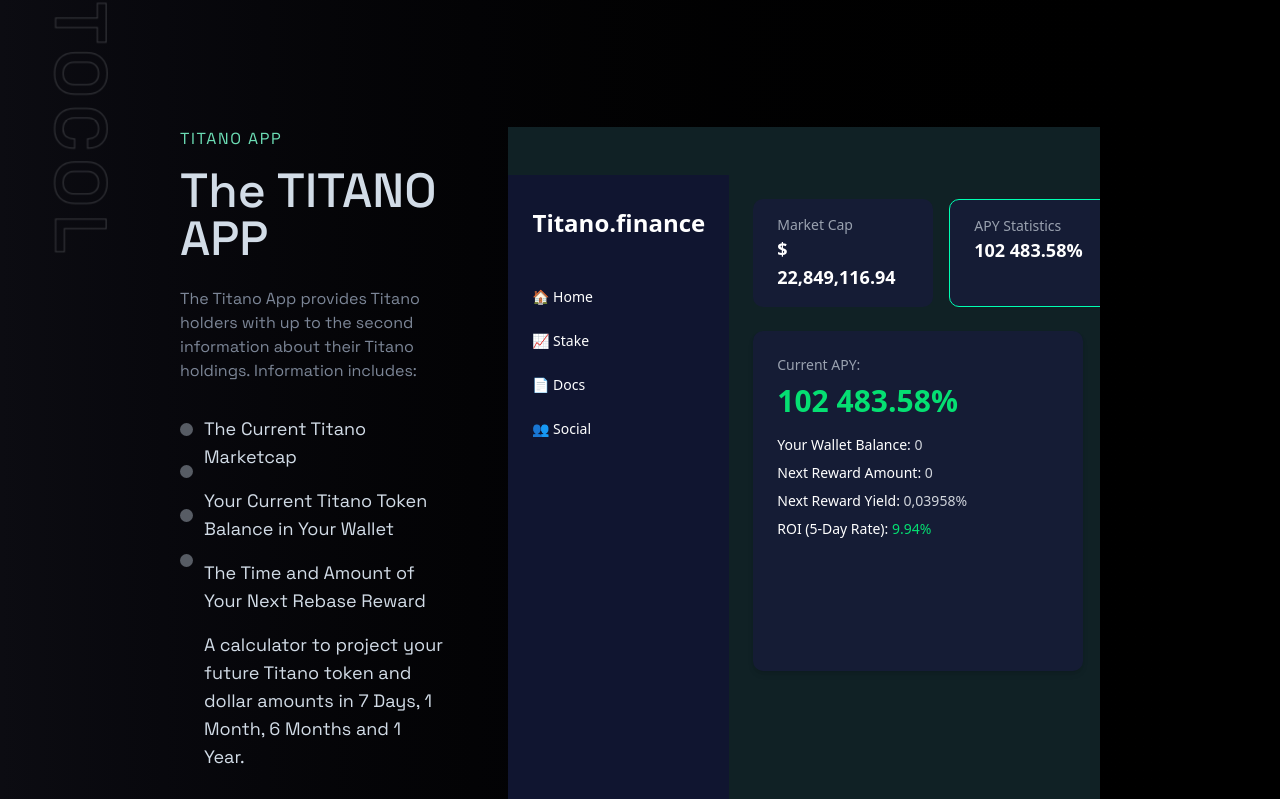
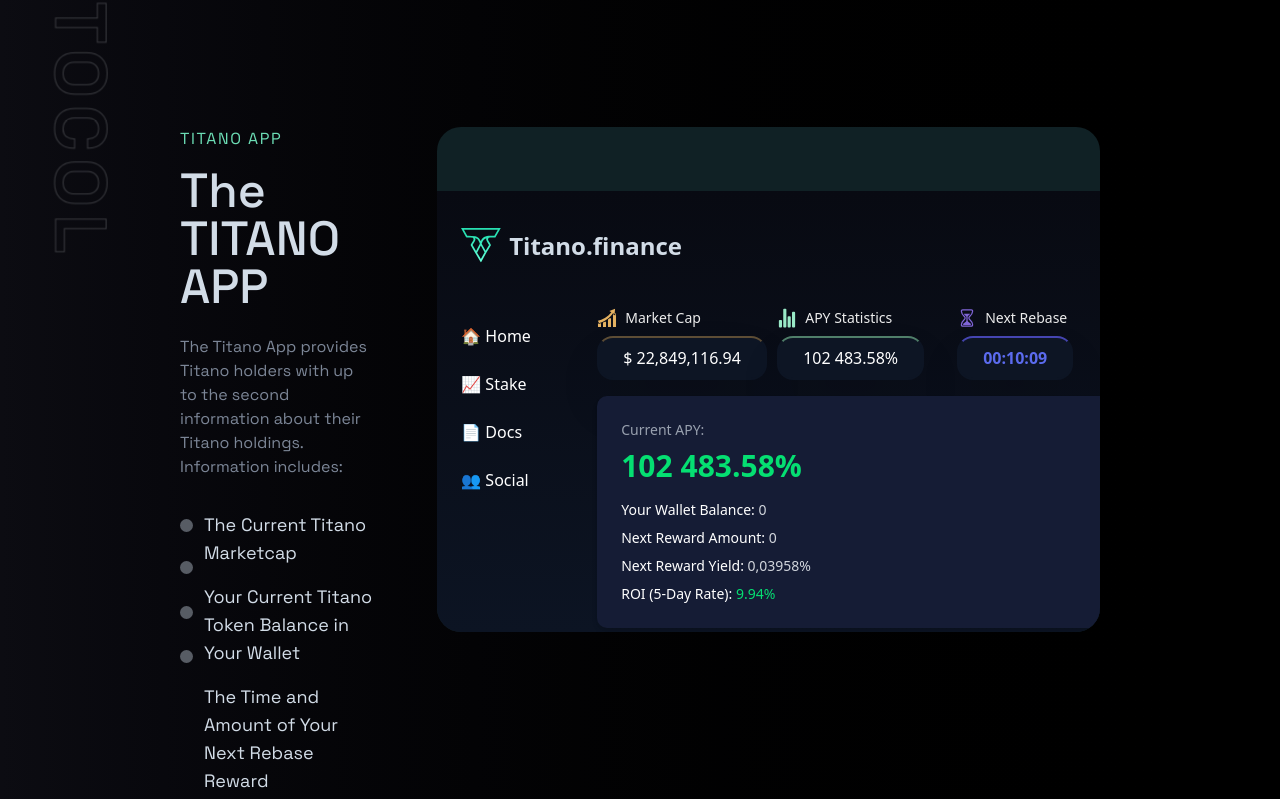
Before and after one commit to Sohan1928/titan-development, a React (Vite) app: page / in a window 1280 px wide. Shown: the part 3080-3879 px from the top of the page. Built offline with nearby package versions, Linux system fonts and the light colour scheme.

Commit message:
screen section is updated

```diff
--- a/package.json
+++ b/package.json
@@ -17,6 +17,7 @@
     "lucide-react": "^0.488.0",
     "react": "^18.3.1",
     "react-dom": "^18.3.1",
+    "react-icons": "^5.5.0",
     "tailwind-merge": "^3.2.0",
     "tailwindcss": "^4.1.4",
     "tw-animate-css": "^1.2.5"
--- a/src/components/home/titanoApp/TitanoApp.tsx
+++ b/src/components/home/titanoApp/TitanoApp.tsx
@@ -1,17 +1,22 @@
+import IconSvg from "../navbar/svg/IconSvg2";
 import SmallArrow from "./svg/SmallArrow";
 import SmallCircle from "./svg/SmallCircle";
+import { GiProgression } from "react-icons/gi";
+import { IoStatsChart } from "react-icons/io5";
+import { IoHourglassOutline } from "react-icons/io5";
 
 const TitanoApp = () => {
   return (
     <section className="md:px-[88px] lg:px-[180px] pt-[90px] pb-56">
-      <div className="flex items-start gap-16 justify-center">
-        <div className="w-1/2">
+      <div className="flex items-start gap-16 justify-between">
+        {/* left side content */}
+        <div className="w-1/3">
           <h4 className="tracking-widest text-[#6CDDB5]">TITANO APP</h4>
           <h2 className="text-[#D2DCE7] text-5xl font-medium mt-4">
             The TITANO APP
           </h2>
           <p className="text-[#7C8697] mt-6">
-            The Titano App provides Titano holders with up to the second
+            The Titano App provides Titano holders with up to the second <br />
             information about their Titano holdings. Information includes:
           </p>
           {/* li section */}
@@ -20,7 +25,7 @@
             <h4>Your Current Titano Token Balance in Your Wallet</h4>
             <h4>The Time and Amount of Your Next Rebase Reward</h4>
             <h4>
-              A calculator to project your future Titano token and dollar
+              A calculator to project your future Titano token and dollar <br />
               amounts in 7 Days, 1 Month, 6 Months and 1 Year.
             </h4>
             <div className="absolute left-0 top-2">
@@ -29,14 +34,14 @@
             <div className="absolute left-0 top-[50px]">
               <SmallCircle></SmallCircle>
             </div>
-            <div className="absolute left-0 top-[94px]">
+            <div className="absolute left-0 top-[95px]">
               <SmallCircle></SmallCircle>
             </div>
             <div className="absolute left-0 top-[139px]">
               <SmallCircle></SmallCircle>
             </div>
           </div>
-          <div className="flex items-center gap-4 cursor-pointer">
+          <div className="flex items-center gap-4">
             <button className="text-[#6CDDB5] text-xl cursor-pointer hover:text-[#9daaa5] mt-2">
               Open Apps
             </button>
@@ -45,50 +50,92 @@
             </div>
           </div>
         </div>
-        <div className="flex h-screen pt-12 bg-[#102125] text-white font-sans overflow-hidden">
-          {/* Sidebar */}
-          <div className="w-64 bg-[#101530] px-6 py-8 flex flex-col justify-between">
+
+        {/* right side content */}
+        <div className="flex 2/3 pt-16 bg-[#102125] rounded-3xl text-white font-sans overflow-hidden">
+          <div className="bg-linear-to-b from-[#080A12] to-[#0C1423] px-6 pt-8">
+            {/* top text section */}
+            <div className="flex items-center justify-between">
+              <div className="flex items-center gap-2">
+                <div className="">
+                  <IconSvg></IconSvg>
+                </div>
+                <div className="">
+                  <h2 className="text-2xl font-bold text-[#D2DCE7]">
+                    Titano.finance
+                  </h2>
+                </div>
+              </div>
+              <div className="flex items-center gap-4">
+                <p className="text-sm text-[#D1DAE6] font-medium mb-1 text-right">
+                  $ 0.032589
+                </p>
+                <button className="bg-[#8BD8B4 bg-linear-to-l from-[#6CA98A] to-[#8BD8B4] text-black px-5 py-2 rounded-md font-medium">
+                  Connect Wallet
+                </button>
+              </div>
+            </div>
+            <div className="flex gap-2 mt-6">
+              {/* side bar */}
+              <div className="w-32 pt-8">
                 <div>
-              <h2 className="text-2xl font-bold mb-12">Titano.finance</h2>
-              <ul className="space-y-6 text-sm font-medium">
-                <li className="flex items-center gap-2">🏠 Home</li>
-                <li className="flex items-center gap-2">📈 Stake</li>
-                <li className="flex items-center gap-2">📄 Docs</li>
-                <li className="flex items-center gap-2">👥 Social</li>
+                  <ul className="space-y-6 text-base font-medium">
+                    <li className="flex items-center gap-2 cursor-pointer">
+                      🏠 Home
+                    </li>
+                    <li className="flex items-center gap-2 cursor-pointer">
+                      📈 Stake
+                    </li>
+                    <li className="flex items-center gap-2 cursor-pointer">
+                      📄 Docs
+                    </li>
+                    <li className="flex items-center gap-2 cursor-pointer">
+                      👥 Social
+                    </li>
                   </ul>
                 </div>
               </div>
 
               {/* Main Content */}
-          <div className="flex-1 p-6 flex flex-col gap-6">
+              <div className="flex-1 flex flex-col">
                 {/* Top Bar */}
                 <div className="flex justify-between items-center w-full">
-              <div className="flex gap-4">
-                <div className="bg-[#151c35] px-6 py-4 rounded-lg w-[180px]">
-                  <p className="text-sm text-gray-400">Market Cap</p>
-                  <p className="text-lg font-semibold">$ 22,849,116.94</p>
+                  <div className="flex gap-">
+                    <div className="py-4 rounded-lg w-[180px]">
+                      <p className="text-sm pb-2 text-[#ECECEC] flex gap-2 items-center font-medium">
+                        <div className="text-[#E5B261] text-xl">
+                          <GiProgression></GiProgression>
                         </div>
-                <div className="bg-[#151c35] px-6 py-4 rounded-lg w-[180px] border border-[#00ffb2]">
-                  <p className="text-sm text-gray-400">APY Statistics</p>
-                  <p className="text-lg font-semibold">102 483.58%</p>
+                        Market Cap
+                      </p>
+                      <button className="bg-[#0d1524] border-2 border-[#0d1524] border-t-[#5D4D35] shadow-2xl rounded-2xl flex items-center px-6 py-2 cursor-pointer">
+                        $ 22,849,116.94
+                      </button>
                     </div>
-                <div className="bg-[#151c35] px-6 py-4 rounded-lg w-[180px]">
-                  <p className="text-sm text-gray-400">Next Rebase</p>
-                  <p className="text-lg font-semibold text-blue-500">
+                    <div className="py-4 rounded-lg w-[180px]">
+                      <p className="text-sm pb-2 text-[#ECECEC] flex gap-2 items-center font-medium">
+                        <div className="text-[#99E9C7] text-xl">
+                          <IoStatsChart></IoStatsChart>
+                        </div>
+                        APY Statistics
+                      </p>
+                      <button className="bg-[#0d1524] border-2 border-[#0d1524] border-t-[#507F6A] shadow-2xl rounded-2xl flex items-center px-6 py-2 cursor-pointer">
+                        102 483.58%
+                      </button>
+                    </div>
+                    <div className="py-4 rounded-lg w-[180px]">
+                      <p className="text-sm pb-2 text-[#ECECEC] flex gap-2 items-center font-medium">
+                        <div className="text-[#8065D8] text-xl">
+                          <IoHourglassOutline></IoHourglassOutline>
+                        </div>
+                        Next Rebase
+                      </p>
+                      <button className="bg-[#0d1524] border-2 border-[#0d1524] border-t-[#4545B1] shadow-2xl text-[#5B6BEE] font-semibold rounded-2xl flex items-center px-6 py-2 cursor-pointer">
                         00:10:09
-                  </p>
-                </div>
-              </div>
-              <div>
-                <p className="text-sm text-gray-400 mb-1 text-right">
-                  $ 0.032589
-                </p>
-                <button className="bg-green-400 text-black px-5 py-2 rounded-md font-medium">
-                  Connect Wallet
                       </button>
                     </div>
                   </div>
-
+                </div>
                 {/* Stats and Calculator */}
                 <div className="flex gap-6">
                   {/* Staking Statistics */}
@@ -103,7 +150,8 @@
                         <span className="text-gray-300">0</span>
                       </p>
                       <p>
-                    Next Reward Amount: <span className="text-gray-300">0</span>
+                        Next Reward Amount:{" "}
+                        <span className="text-gray-300">0</span>
                       </p>
                       <p>
                         Next Reward Yield:{" "}
@@ -115,7 +163,8 @@
                       </p>
                     </div>
                   </div>
-
+                </div>
+              </div>
               {/* Calculator */}
               <div className="w-[320px] bg-[#151c35] p-6 rounded-lg shadow-md">
                 <h3 className="text-sm text-gray-400 mb-2">
```
Also changed, not shown: 1 other file (tests, documents, lock files or other folders). Lines whose indentation alone changed are shown as unchanged.
